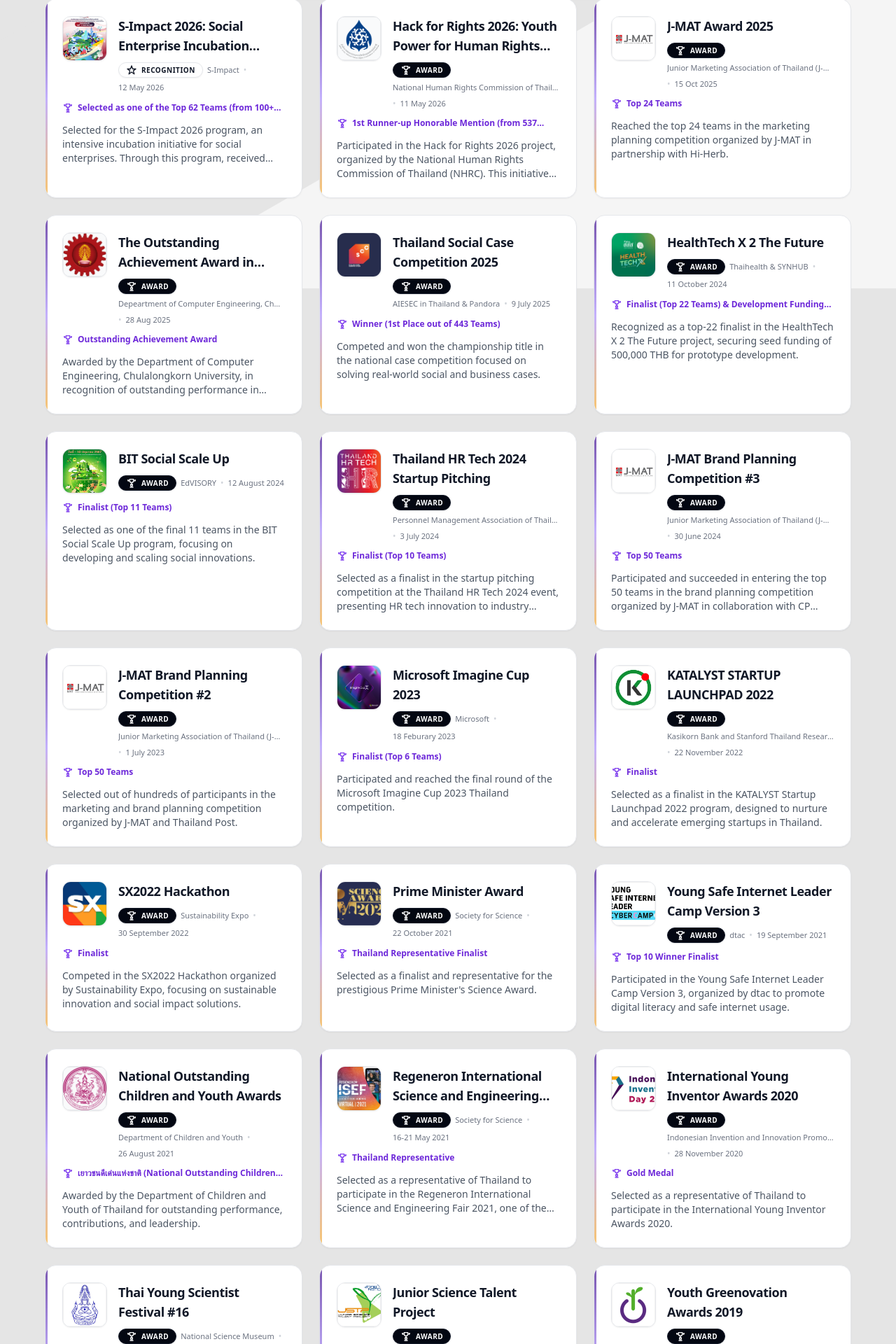
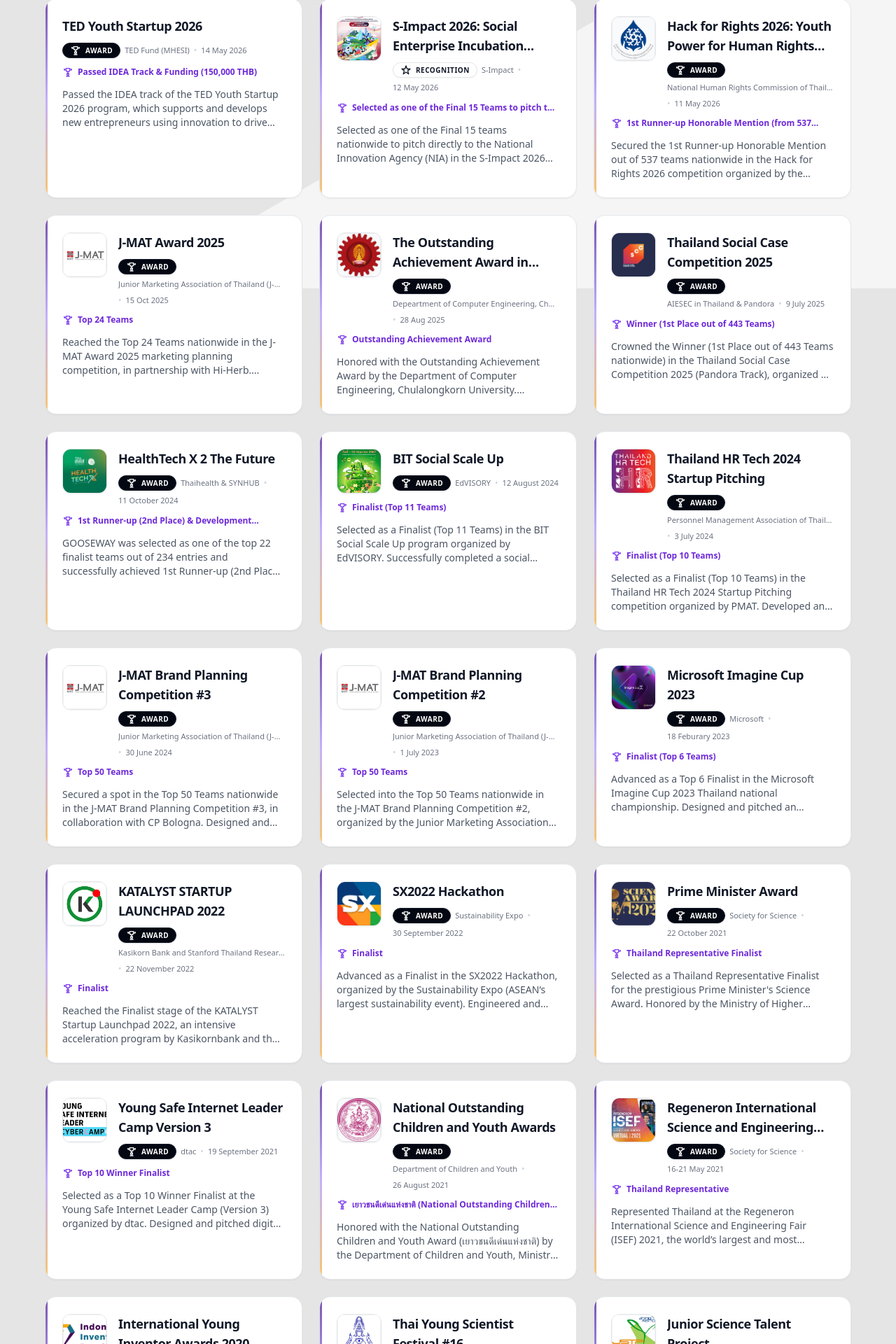
Before and after one commit to 5hyfilm/portfolio, a Next.js app: page /achievements in a window 1280 px wide. Shown: the part 388-2308 px from the top of the page at 70% size. Built offline with nearby package versions, Linux system fonts and the light colour scheme.

Commit message:
content: optimize achievement descriptions, fix JSTP organization, update HealthTech X2 to 2nd place and add TED Youth Startup 2026

```diff
--- a/src/data/achievements.ts
+++ b/src/data/achievements.ts
@@ -4,14 +4,28 @@
 
 export const achievementsData: Achievement[] = [
   {
+    id: 25,
+    title: "TED Youth Startup 2026",
+    category: "award",
+    date: "14 May 2026",
+    organization: "TED Fund (MHESI)",
+    award: "Passed IDEA Track & Funding (150,000 THB)",
+    description:
+      "Passed the IDEA track of the TED Youth Startup 2026 program, which supports and develops new entrepreneurs using innovation to drive business. Awarded 150,000 THB in funding to develop our prototype and prove our business concept, marking a significant milestone that prepares us for larger funding tracks in the future.",
+    thumbnailImage: "",
+    images: [],
+    validUntil: "",
+    link: "",
+  },
+  {
     id: 24,
     title: "S-Impact 2026: Social Enterprise Incubation Program",
     category: "recognition",
     date: "12 May 2026",
     organization: "S-Impact",
-    award: "Selected as one of the Top 62 Teams (from 100+ teams nationwide)",
+    award: "Selected as one of the Final 15 Teams to pitch to NIA",
     description:
-      "Selected for the S-Impact 2026 program, an intensive incubation initiative for social enterprises. Through this program, received specialized knowledge, expert mentoring, and networking opportunities with various partners. Focused on systematically and sustainably addressing accessibility challenges for wheelchair users, marking a significant milestone in transitioning from an innovation project to a robust social enterprise.",
+      "Selected as one of the Final 15 teams nationwide to pitch directly to the National Innovation Agency (NIA) in the S-Impact 2026 program, an intensive social enterprise incubation initiative. Received expert mentoring and strategic partnership opportunities to systematically scale a wheelchair accessibility solution into a sustainable, robust social enterprise.",
     thumbnailImage: "images/achievements/achievement24/achievement24_0.jpg",
     images: ["images/achievements/achievement24/achievement24_1.jpg"],
     validUntil: "",
@@ -25,7 +39,7 @@
     organization: "National Human Rights Commission of Thailand (NHRC)",
     award: "1st Runner-up Honorable Mention (from 537 teams nationwide)",
     description:
-      "Participated in the Hack for Rights 2026 project, organized by the National Human Rights Commission of Thailand (NHRC). This initiative empowers the younger generation to create innovations that promote human rights and combat discrimination. Under the theme 'Age-Friendly and Non-Discriminatory City,' worked on brainstorming and developing solutions to foster an inclusive society that embraces diversity and ensures equality for all.",
+      "Secured the 1st Runner-up Honorable Mention out of 537 teams nationwide in the Hack for Rights 2026 competition organized by the National Human Rights Commission of Thailand (NHRC). Designed and pitched an urban tech solution under the theme 'Age-Friendly and Non-Discriminatory City' to promote accessibility, foster social inclusivity, and guarantee equal rights for marginalized groups.",
     thumbnailImage: "images/achievements/achievement23/achievement23_0.webp",
     images: ["images/achievements/achievement23/achievement23_1.jpg"],
     validUntil: "",
@@ -39,7 +53,7 @@
     organization: "World Women Inventors and Entrepreneurs Association",
     award: "Bronze Medal",
     description:
-      "Selected as a representative of Thailand to participate in the Korean International Youth Olympiad 2018.",
+      "Awarded the Bronze Medal at the Korea International Youth Olympiad (KIYO 4i) 2018, representing Thailand on the global stage. Selected by the World Women Inventors and Entrepreneurs Association (WWIEA) for demonstrating exceptional creativity and technical innovation in solving global engineering problems.",
     thumbnailImage: "images/achievements/achievement1/achievement1_0.jpg",
     images: [
       "images/achievements/achievement1/achievement1_1.jpg",
@@ -57,7 +71,7 @@
     organization: "Princess Chulabhron Science High School and Kosen",
     award: "Gold Medal (Final Round)",
     description:
-      "Selected as a representative of Thailand to participate in the Thailand-Japan Hackathon 2018.",
+      "Won the Gold Medal at the Thailand-Japan Hackathon 2018 Final Round. Selected as a Thailand youth representative to collaborate with Kosen (Japan) and Princess Chulabhorn Science High School students, developing and pitching an innovative engineering solution to address critical binational technological challenges.",
     thumbnailImage: "images/achievements/achievement2/achievement2_0.png",
     images: [
       "images/achievements/achievement2/achievement2_1.jpg",
@@ -76,7 +90,7 @@
       "Associate of Science, Technology and Innovation (ASTI), Malaysia",
     award: "Thailand Representative",
     description:
-      "Selected as a representative of Thailand to participate in the Young Inventors Challenge 2019.",
+      "Represented Thailand at the Young Inventors Challenge 2019, organized by the Association of Science, Technology and Innovation (ASTI) in Malaysia. Developed and presented a sustainable, hands-on scientific invention addressing real-world community challenges, competing against student teams across the ASEAN region.",
     thumbnailImage: "images/achievements/achievement3/achievement3_0.jpg",
     images: ["images/achievements/achievement3/achievement3_1.jpg"],
     validUntil: "",
@@ -91,7 +105,7 @@
       "Power of Innovation Foundation in collaboration with PTT Group and the Science Society of Thailand under the Patronage of His Majesty the King.",
     award: "Honorable Mention Award",
     description:
-      "Participated in the Youth Greenovation Awards 2019, organized by the Power of Innovation Foundation in collaboration with PTT Group and the Science Society of Thailand under the Patronage of His Majesty the King.",
+      "Earned an Honorable Mention at the Youth Greenovation Awards 2019 for designing an eco-friendly science project. The national competition, organized by the Power of Innovation Foundation, PTT Group, and the Science Society of Thailand, honors innovative youth projects targeting environmental sustainability and green technology.",
     thumbnailImage: "images/achievements/achievement4/achievement4_0.png",
     images: [
       "images/achievements/achievement4/achievement4_1.jpg",
@@ -106,10 +120,10 @@
     category: "award",
     date: "21 July 2020",
     organization:
-      "Associate of Science, Technology and Innovation (ASTI), Malaysia",
+      "National Science and Technology Development Agency (NSTDA), Thailand",
     award: "Selected to GENIUS Group & Long-term Doctoral Scholarship",
     description:
-      "Selected as a participant in the Junior Science Talent Project, receiving recognition and a long-term academic scholarship up to the doctoral level.",
+      "Admitted into the elite GENIUS Group of the Junior Science Talent Project (JSTP), organized by the National Science and Technology Development Agency (NSTDA), Thailand. Awarded a prestigious, fully-funded long-term academic scholarship up to the Doctoral degree level, recognizing top-tier youth research talent.",
     thumbnailImage: "images/achievements/achievement5/achievement5_0.jpg",
     images: [
       "images/achievements/achievement5/achievement5_1.jpg",
@@ -127,7 +141,7 @@
     organization: "National Science Museum",
     award: "Gold Medal & Best of the Best Award (Applied Science Category)",
     description:
-      "Participated in the Thai Young Scientist Festival #16 organized by the National Science Museum.",
+      "Awarded the Gold Medal and the prestigious 'Best of the Best' Award in the Applied Science Category at the 16th Thai Young Scientist Festival (TYSF). Recognized by the National Science Museum and the Science Society of Thailand for developing a highly innovative applied science project with immense practical utility.",
     thumbnailImage: "images/achievements/achievement6/achievement6_0.jpg",
     images: [
       "images/achievements/achievement6/achievement6_1.jpg",
@@ -146,7 +160,7 @@
       "Indonesian Invention and Innovation Promotion Association (INNOPA)",
     award: "Gold Medal",
     description:
-      "Selected as a representative of Thailand to participate in the International Young Inventor Awards 2020.",
+      "Won the Gold Medal at the International Young Inventor Awards (IYIA) 2020, representing Thailand. Organized by the Indonesian Invention and Innovation Promotion Association (INNOPA), this international exhibition recognizes top-tier youth innovations demonstrating high commercial potential and social impact.",
     thumbnailImage: "images/achievements/achievement7/achievement7_0.png",
     images: [],
     validUntil: "",
@@ -160,7 +174,7 @@
     organization: "Society for Science",
     award: "Thailand Representative",
     description:
-      "Selected as a representative of Thailand to participate in the Regeneron International Science and Engineering Fair 2021, one of the most prestigious science fairs in the world.",
+      "Represented Thailand at the Regeneron International Science and Engineering Fair (ISEF) 2021, the world’s largest and most prestigious pre-college science competition. Selected through rigorous national-level qualifiers to present an original research project to an international panel of Nobel laureates and industry leaders.",
     thumbnailImage: "images/achievements/achievement8/achievement8_0.jpg",
     images: [
       "images/achievements/achievement8/achievement8_1.jpg",
@@ -178,7 +192,7 @@
     organization: "Department of Children and Youth",
     award: "เยาวชนดีเด่นแห่งชาติ (National Outstanding Children and Youth Award)",
     description:
-      "Awarded by the Department of Children and Youth of Thailand for outstanding performance, contributions, and leadership.",
+      "Honored with the National Outstanding Children and Youth Award (เยาวชนดีเด่นแห่งชาติ) by the Department of Children and Youth, Ministry of Social Development and Human Security. Recognized at the national level for exemplary academic performance, leadership, and contributions to society.",
     thumbnailImage: "images/achievements/achievement9/achievement9_0.png",
     images: ["images/achievements/achievement9/achievement9_1.jpg"],
     validUntil: "",
@@ -192,7 +206,7 @@
     organization: "dtac",
     award: "Top 10 Winner Finalist",
     description:
-      "Participated in the Young Safe Internet Leader Camp Version 3, organized by dtac to promote digital literacy and safe internet usage.",
+      "Selected as a Top 10 Winner Finalist at the Young Safe Internet Leader Camp (Version 3) organized by dtac. Designed and pitched digital literacy campaigns and cyber-safety initiatives to promote secure internet environments and combat online risks for youth nationwide.",
     thumbnailImage: "images/achievements/achievement10/achievement10_0.jpg",
     images: ["images/achievements/achievement10/achievement10_1.jpg"],
     validUntil: "",
@@ -206,7 +220,7 @@
     organization: "Society for Science",
     award: "Thailand Representative Finalist",
     description:
-      "Selected as a finalist and representative for the prestigious Prime Minister's Science Award.",
+      "Selected as a Thailand Representative Finalist for the prestigious Prime Minister's Science Award. Honored by the Ministry of Higher Education, Science, Research and Innovation (MHESI) for outstanding scientific achievements and contributions to technological innovation.",
     thumbnailImage: "images/achievements/achievement11/achievement11_0.png",
     images: [
       "images/achievements/achievement11/achievement11_1.jpg",
@@ -224,7 +238,7 @@
     organization: "Sustainability Expo",
     award: "Finalist",
     description:
-      "Competed in the SX2022 Hackathon organized by Sustainability Expo, focusing on sustainable innovation and social impact solutions.",
+      "Advanced as a Finalist in the SX2022 Hackathon, organized by the Sustainability Expo (ASEAN’s largest sustainability event). Engineered and pitched innovative tech solutions focused on sustainability and addressing immediate environmental and social challenges.",
     thumbnailImage: "images/achievements/achievement12/achievement12_0.jpg",
     images: [],
     validUntil: "",
@@ -238,7 +252,7 @@
     organization: "Kasikorn Bank and Stanford Thailand Research Consortium",
     award: "Finalist",
     description:
-      "Selected as a finalist in the KATALYST Startup Launchpad 2022 program, designed to nurture and accelerate emerging startups in Thailand.",
+      "Reached the Finalist stage of the KATALYST Startup Launchpad 2022, an intensive acceleration program by Kasikornbank and the Stanford Thailand Research Consortium. Developed business models and pitched tech startup concepts to venture capitalists and industry executives after completing a rigorous Silicon Valley-backed business curriculum.",
     thumbnailImage: "images/achievements/achievement13/achievement13_0.jpg",
     images: ["images/achievements/achievement13/achievement13_1.jpg"],
     validUntil: "",
@@ -252,7 +266,7 @@
     organization: "Microsoft",
     award: "Finalist (Top 6 Teams)",
     description:
-      "Participated and reached the final round of the Microsoft Imagine Cup 2023 Thailand competition.",
+      "Advanced as a Top 6 Finalist in the Microsoft Imagine Cup 2023 Thailand national championship. Designed and pitched an innovative tech solution leveraging artificial intelligence and cloud computing to address critical global health/environmental issues, competing against top university teams nationwide.",
     thumbnailImage: "images/achievements/achievement14/achievement14_0.jpg",
     images: [
       "images/achievements/achievement14/achievement14_1.jpg",
@@ -269,7 +283,7 @@
     organization: "Junior Marketing Association of Thailand (J-MAT) & ThaiPost",
     award: "Top 50 Teams",
     description:
-      "Selected out of hundreds of participants in the marketing and brand planning competition organized by J-MAT and Thailand Post.",
+      "Selected into the Top 50 Teams nationwide in the J-MAT Brand Planning Competition #2, organized by the Junior Marketing Association of Thailand and Thailand Post. Developed a comprehensive, data-driven marketing strategy and brand rejuvenation plan for national logistics services.",
     thumbnailImage: "images/achievements/achievement15/achievement15.jpg",
     images: [],
     validUntil: "",
@@ -284,7 +298,7 @@
       "Junior Marketing Association of Thailand (J-MAT) & CP Bologna",
     award: "Top 50 Teams",
     description:
-      "Participated and succeeded in entering the top 50 teams in the brand planning competition organized by J-MAT in collaboration with CP Bologna.",
+      "Secured a spot in the Top 50 Teams nationwide in the J-MAT Brand Planning Competition #3, in collaboration with CP Bologna. Designed and pitched an innovative brand positioning and product marketing strategy tailored for modern convenience retail consumers.",
     thumbnailImage: "images/achievements/achievement16/achievement16.jpg",
     images: [],
     validUntil: "",
@@ -298,7 +312,7 @@
     organization: "Personnel Management Association of Thailand (PMAT)",
     award: "Finalist (Top 10 Teams)",
     description:
-      "Selected as a finalist in the startup pitching competition at the Thailand HR Tech 2024 event, presenting HR tech innovation to industry leaders.",
+      "Selected as a Finalist (Top 10 Teams) in the Thailand HR Tech 2024 Startup Pitching competition organized by PMAT. Developed and pitched a proprietary HR analytics dashboard and chatbot prototype (originally developed during an internship at CP Axtra/Makro) to industry executives and venture capitalists.",
     thumbnailImage: "images/achievements/achievement17/achievement17_0.png",
     images: [
       "images/achievements/achievement17/achievement17_1.jpg",
@@ -317,7 +331,7 @@
     organization: "EdVISORY",
     award: "Finalist (Top 11 Teams)",
     description:
-      "Selected as one of the final 11 teams in the BIT Social Scale Up program, focusing on developing and scaling social innovations.",
+      "Selected as a Finalist (Top 11 Teams) in the BIT Social Scale Up program organized by EdVISORY. Successfully completed a social innovation accelerator curriculum, refinement of social impact metrics, and business model validation to scale impact-driven tech solutions.",
     thumbnailImage: "images/achievements/achievement18/achievement18_0.jpg",
     images: [
       "images/achievements/achievement18/achievement18_1.png",
@@ -332,9 +346,9 @@
     category: "award",
     date: "11 October 2024",
     organization: "Thaihealth & SYNHUB",
-    award: "Finalist (Top 22 Teams) & Development Funding (500,000 THB)",
+    award: "1st Runner-up (2nd Place) & Development Funding (500,000 THB)",
     description:
-      "Recognized as a top-22 finalist in the HealthTech X 2 The Future project, securing seed funding of 500,000 THB for prototype development.",
+      "GOOSEWAY was selected as one of the top 22 finalist teams out of 234 entries and successfully achieved 1st Runner-up (2nd Place) in HealthTech X 2 The Future, a prestigious platform supporting high-potential health technology solutions. The project was awarded 500,000 THB in development funding to further enhance its impact and scalability. This recognition reflects our team’s commitment, creativity, and capability in addressing critical challenges related to accessibility and equity in transportation for wheelchair users. The funding has empowered us to expand key features, improve user experience, and continue building a more inclusive and accessible society for everyone.",
     thumbnailImage: "images/achievements/achievement19/achievement19_0.jpg",
     images: ["images/achievements/achievement19/achievement19_1.png"],
     validUntil: "",
@@ -348,7 +362,7 @@
     organization: "AIESEC in Thailand & Pandora",
     award: "Winner (1st Place out of 443 Teams)",
     description:
-      "Competed and won the championship title in the national case competition focused on solving real-world social and business cases.",
+      "Crowned the Winner (1st Place out of 443 Teams nationwide) in the Thailand Social Case Competition 2025 (Pandora Track), organized by AIESEC in Thailand. Formulated and pitched an award-winning sustainable business strategy and corporate social responsibility (CSR) roadmap for Pandora.",
     thumbnailImage: "images/achievements/achievement20/achievement20_0.png",
     images: ["images/achievements/achievement20/achievement20_1.jpg"],
     validUntil: "",
@@ -363,7 +377,7 @@
       "Depeartment of Computer Engineering, Chulalongkorn University",
     award: "Outstanding Achievement Award",
     description:
-      "Awarded by the Department of Computer Engineering, Chulalongkorn University, in recognition of outstanding performance in academic and technological competitions.",
+      "Honored with the Outstanding Achievement Award by the Department of Computer Engineering, Chulalongkorn University. Awarded in recognition of exceptional performance and academic excellence in national and international engineering and technological competitions.",
     thumbnailImage: "images/achievements/achievement21/achievement21_0.png",
     images: ["images/achievements/achievement21/achievement21_1.jpg"],
     validUntil: "",
@@ -377,7 +391,7 @@
     organization: "Junior Marketing Association of Thailand (J-MAT) & Hi-Herb",
     award: "Top 24 Teams",
     description:
-      "Reached the top 24 teams in the marketing planning competition organized by J-MAT in partnership with Hi-Herb.",
+      "Reached the Top 24 Teams nationwide in the J-MAT Award 2025 marketing planning competition, in partnership with Hi-Herb. Conducted comprehensive market research, consumer insight analysis, and developed a complete go-to-market campaign for health and wellness products.",
     thumbnailImage: "images/achievements/achievement22/achievement22_0.jpg",
     images: ["images/achievements/achievement22/achievement22_1.jpg"],
     validUntil: "",
```
